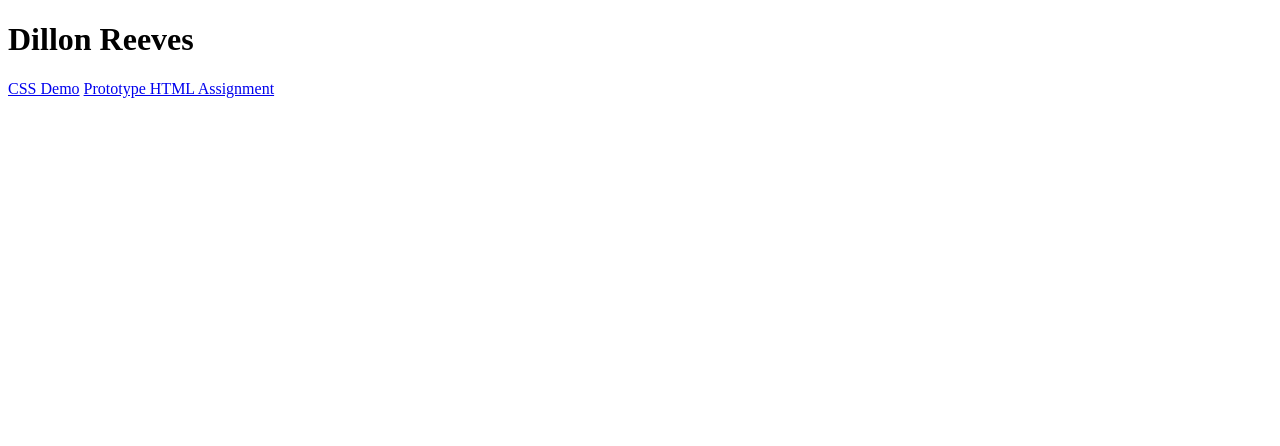
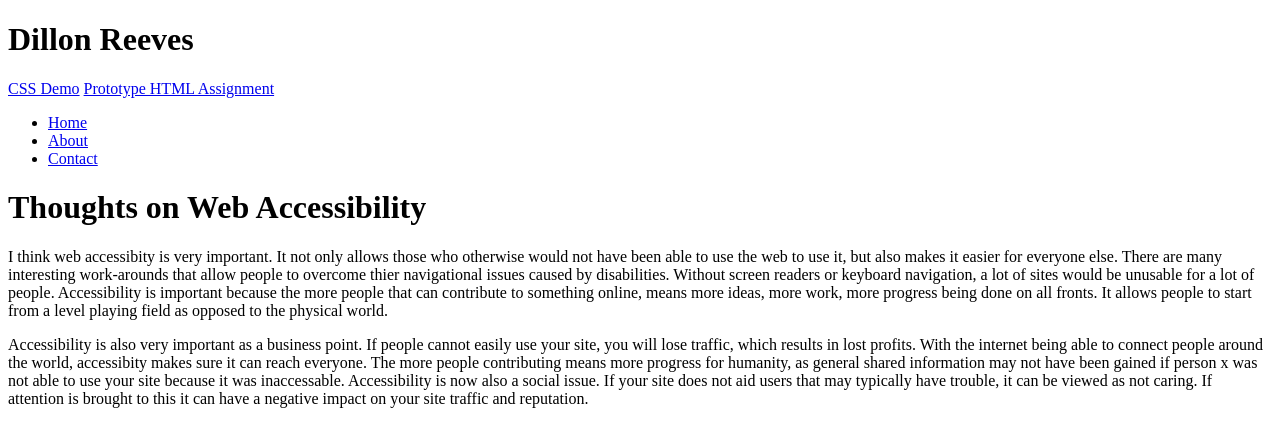
Before and after one commit to DillonJR/ifsc-1310, a plain HTML site: page index.html in a window 1280 px wide. Drawn offline with Linux system fonts and the light colour scheme; files that its build step writes are made by us from their sources.

Commit message:
Added Accessibility Statement and color theme

```diff
--- a/index.html
+++ b/index.html
@@ -12,4 +12,27 @@
   <a href="css-demo/index.html">CSS Demo</a>
   <a href="prototype/index.html">Prototype HTML Assignment</a>
 </body>
+
+<nav>
+  <ul>
+    <li><a href="#home">Home</a></li>
+    <li><a href="#about">About</a></li>
+    <li><a href="#contact">Contact</a></li>
+  </ul>
+</nav>
+
+<h1>Thoughts on Web Accessibility</h1>
+<p>I think web accessibity is very important.
+It not only allows those who otherwise would not have been able to use the web to use it, but also makes it easier for everyone else.
+There are many interesting work-arounds that allow people to overcome thier navigational issues caused by disabilities.
+Without screen readers or keyboard navigation, a lot of sites would be unusable for a lot of people.
+Accessibility is important because the more people that can contribute to something online, means more ideas, more work, more progress being done on all fronts.
+It allows people to start from
+a level playing field as opposed to the physical world.</p>
+<p>Accessibility is also very important as a business point. If people cannot easily use your site, you will lose traffic, which results in lost profits.
+With the internet being able to connect people around the world, accessibity makes sure it can reach everyone.
+The more people contributing means more progress for humanity, as general shared information
+may not have been gained if person x was not able to use your site because it was inaccessable.
+Accessibility is now also a social issue. If your site does not aid users that may typically have trouble, it can be viewed as not caring. If attention is brought to this it can have a negative impact on your site traffic and reputation.</p>
+
 </html>
```
Also changed, not shown: css-demo/index.html (+2 -0 lines).
